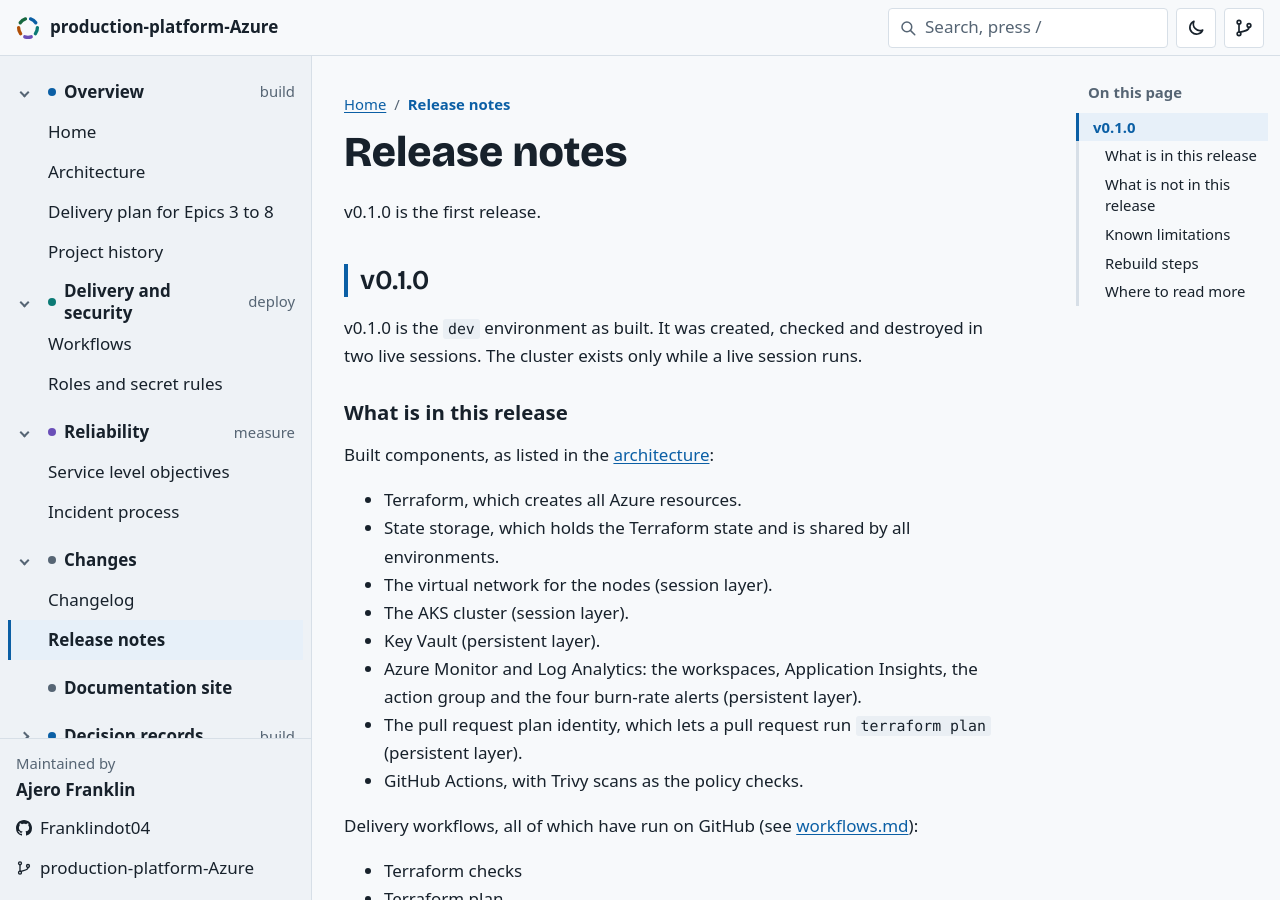
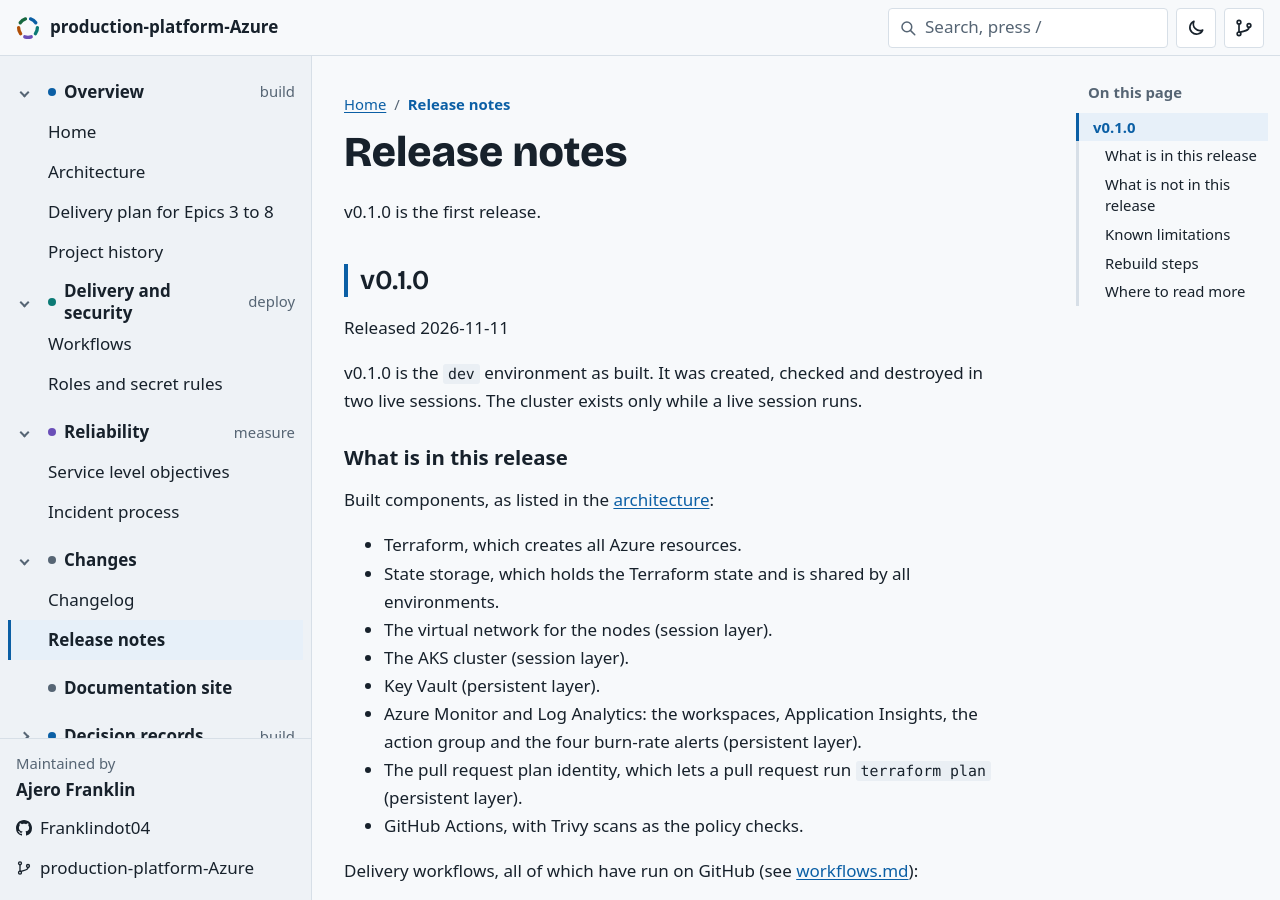
Before and after one commit to Franklindot04/production-platform-Azure, a Jekyll site: the page built from docs/release-notes.md, in a window 1280 px wide and 900 px high. Built offline with Jekyll 4.4.1, drawn with Linux system fonts in a browser that asks for light colours; some web fonts are replaced; our own code applies the rules of GitHub Pages for plain Markdown files.

Commit message:
date the v0.1.0 release notes (#51)

```diff
--- a/docs/release-notes.md
+++ b/docs/release-notes.md
@@ -3,6 +3,8 @@
 v0.1.0 is the first release.
 
 ## v0.1.0
+
+Released 2026-11-11
 
 v0.1.0 is the `dev` environment as built. It was created, checked and destroyed in two live sessions. The cluster exists only while a live session runs.
 
```
